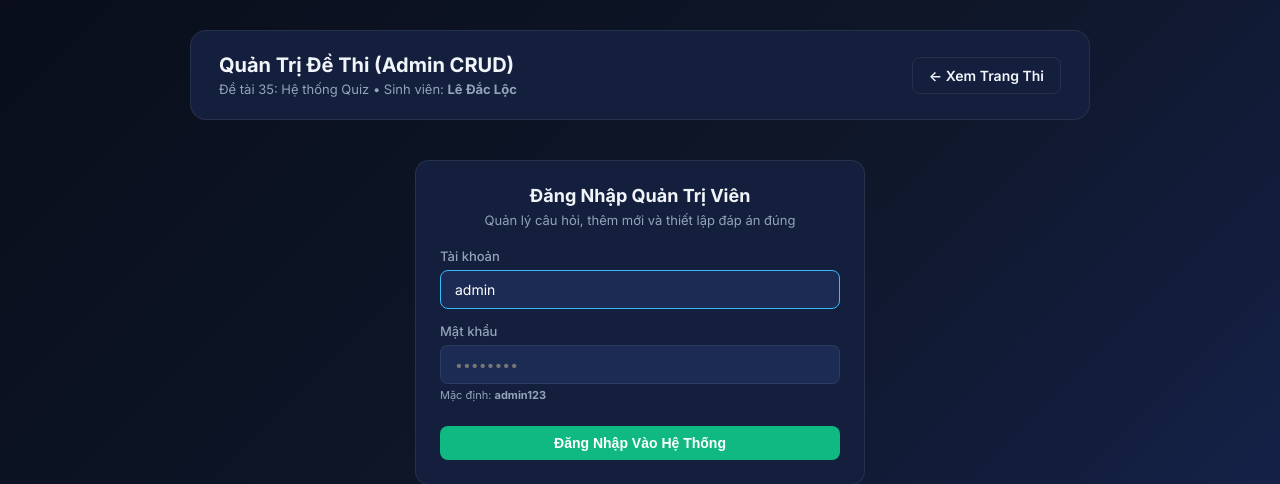
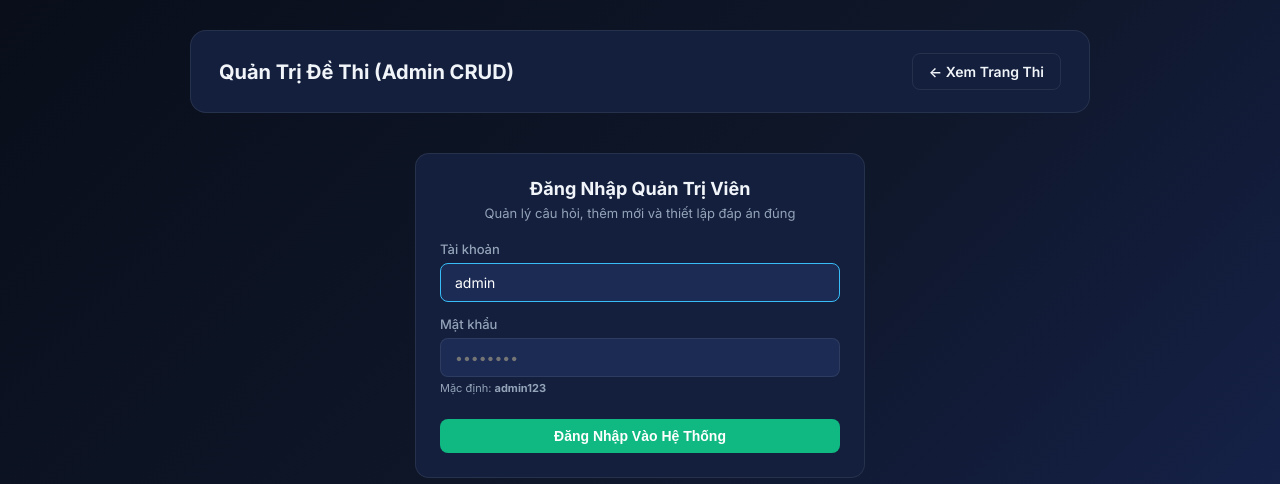
Before and after one commit to cauchu121/quiz-system, a PHP site: page /admin.php in a window 1280 px wide. Shown: the top 484 px of the page. Run offline with PHP 8.4, Linux system fonts and the light colour scheme; data comes from the database, SQL or seed files in the repository; data that the repository does not hold is empty.

Commit message:
UI: Remove topic and student info from admin page header

```diff
--- a/web/admin.php
+++ b/web/admin.php
@@ -217,7 +217,6 @@ if ($db_connected) {
     <div class="header-card">
         <div>
             <h1 style="font-size: 20px; font-weight: 700;">Quản Trị Đề Thi (Admin CRUD)</h1>
-            <p style="font-size: 13px; color: var(--text-muted); margin-top: 4px;">Đề tài 35: Hệ thống Quiz • Sinh viên: <strong>Lê Đắc Lộc</strong></p>
         </div>
         <div class="nav-links">
             <a href="/" class="btn btn-outline">← Xem Trang Thi</a>
```
